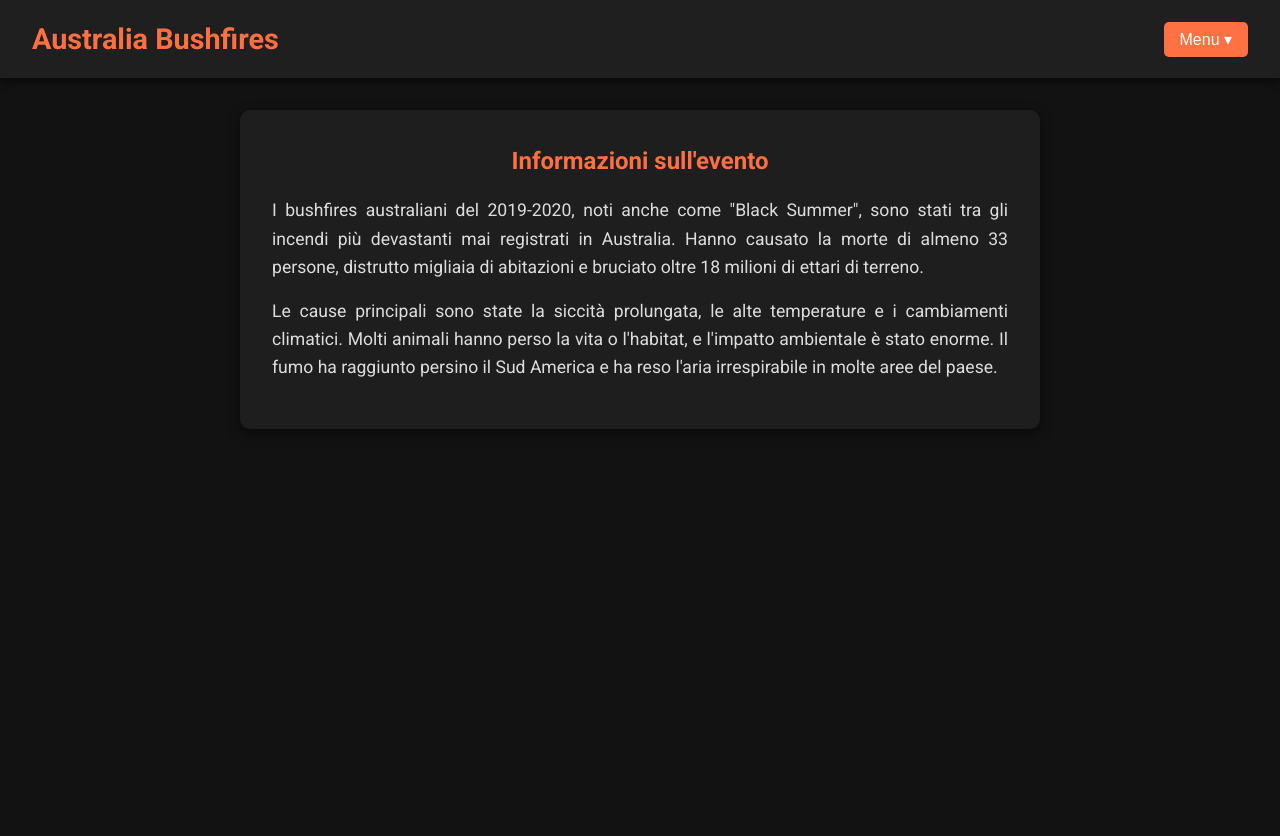
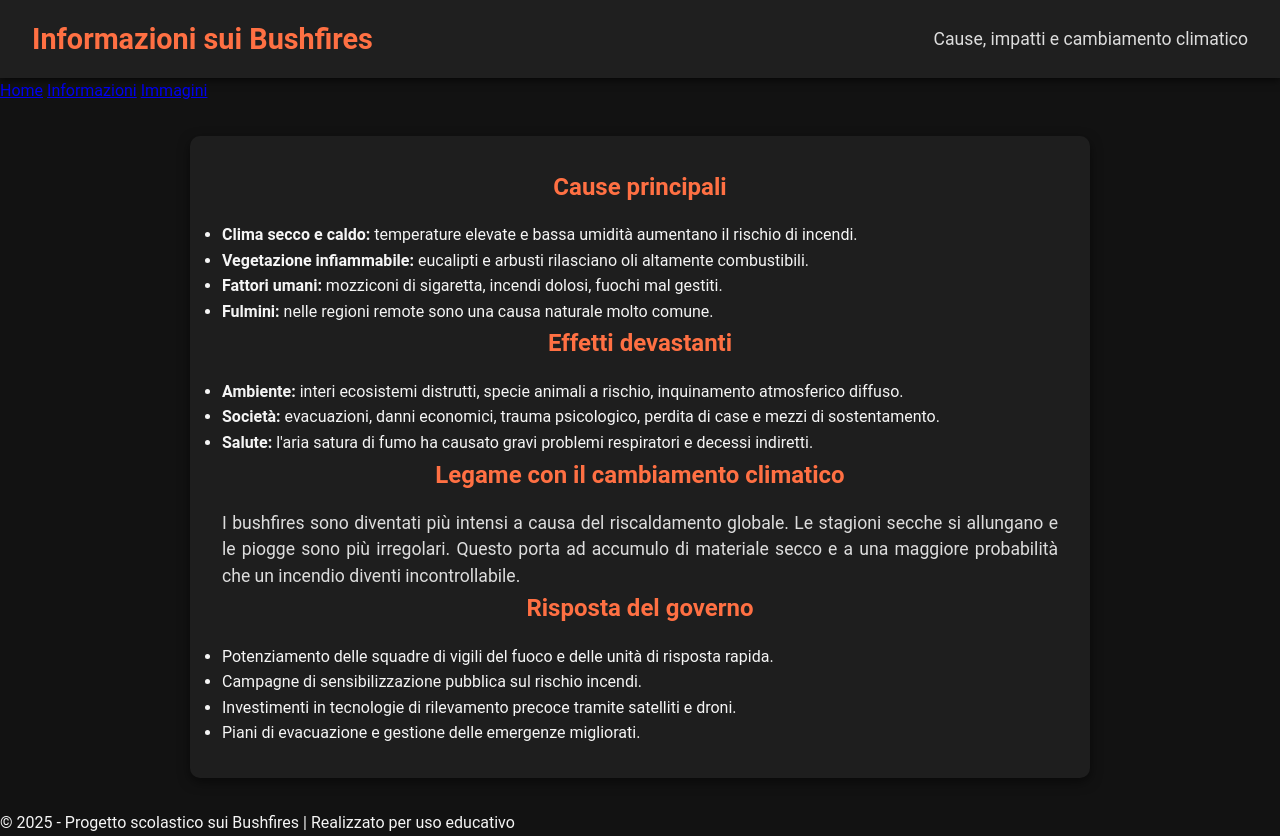
Before and after one commit to OscarBonato/australia-bushfires, a plain HTML site: page info.html in a window 1280 px wide. Before the commit the page ends 800 px from the top, so only its background shows below. Drawn offline with Linux system fonts and the light colour scheme.

Commit message:
Update info.html

```diff
--- a/info.html
+++ b/info.html
@@ -2,57 +2,56 @@
 <html lang="it">
 <head>
   <meta charset="UTF-8" />
-  <meta name="viewport" content="width=device-width, initial-scale=1" />
-  <title>Informazioni - Australia Bushfires</title>
-  <link href="https://fonts.googleapis.com/css2?family=Roboto:wght@400;700&display=swap" rel="stylesheet" />
+  <title>Informazioni - Bushfires in Australia</title>
   <link rel="stylesheet" href="style.css" />
-  <style>
-    main {
-      max-width: 800px;
-      margin: 2rem auto;
-      padding: 2rem;
-      background-color: #1e1e1e;
-      border-radius: 10px;
-      box-shadow: 0 4px 12px rgba(0,0,0,0.5);
-      color: #ddd;
-    }
-    h2 {
-      color: #ff7043;
-      margin-bottom: 1rem;
-    }
-    p {
-      margin-bottom: 1rem;
-      line-height: 1.6;
-    }
-  </style>
-  <script>
-    function toggleDropdown() {
-      const dropdown = document.getElementById('dropdown');
-      dropdown.style.display = dropdown.style.display === 'block' ? 'none' : 'block';
-    }
-  </script>
+  <link rel="preconnect" href="https://fonts.googleapis.com" />
+  <link rel="preconnect" href="https://fonts.gstatic.com" crossorigin />
+  <link href="https://fonts.googleapis.com/css2?family=Poppins:wght@300;500;700&display=swap" rel="stylesheet" />
 </head>
 <body>
   <header>
-    <h1>Australia Bushfires</h1>
-    <nav>
-      <button class="menu" onclick="toggleDropdown()">Menu ▾</button>
-      <div id="dropdown" class="dropdown">
-        <a href="index.html">Home</a>
-        <a href="info.html">Informazioni</a>
-        <a href="rainfall.html">Deficit Pioggia</a>
-        <a href="evoluzione.html">Evoluzione Incendi</a>
-      </div>
-    </nav>
+    <h1>Informazioni sui Bushfires</h1>
+    <p>Cause, impatti e cambiamento climatico</p>
   </header>
+
+  <nav>
+    <a href="index.html">Home</a>
+    <a href="info.html">Informazioni</a>
+    <a href="immagini.html">Immagini</a>
+  </nav>
+
   <main>
-    <h2>Informazioni sull'evento</h2>
+    <h2>Cause principali</h2>
+    <ul>
+      <li><strong>Clima secco e caldo:</strong> temperature elevate e bassa umidità aumentano il rischio di incendi.</li>
+      <li><strong>Vegetazione infiammabile:</strong> eucalipti e arbusti rilasciano oli altamente combustibili.</li>
+      <li><strong>Fattori umani:</strong> mozziconi di sigaretta, incendi dolosi, fuochi mal gestiti.</li>
+      <li><strong>Fulmini:</strong> nelle regioni remote sono una causa naturale molto comune.</li>
+    </ul>
+
+    <h2>Effetti devastanti</h2>
+    <ul>
+      <li><strong>Ambiente:</strong> interi ecosistemi distrutti, specie animali a rischio, inquinamento atmosferico diffuso.</li>
+      <li><strong>Società:</strong> evacuazioni, danni economici, trauma psicologico, perdita di case e mezzi di sostentamento.</li>
+      <li><strong>Salute:</strong> l'aria satura di fumo ha causato gravi problemi respiratori e decessi indiretti.</li>
+    </ul>
+
+    <h2>Legame con il cambiamento climatico</h2>
     <p>
-      I bushfires australiani del 2019-2020, noti anche come "Black Summer", sono stati tra gli incendi più devastanti mai registrati in Australia. Hanno causato la morte di almeno 33 persone, distrutto migliaia di abitazioni e bruciato oltre 18 milioni di ettari di terreno.
+      I bushfires sono diventati più intensi a causa del riscaldamento globale. Le stagioni secche si allungano e le piogge sono più irregolari. Questo porta ad accumulo di materiale secco e a una maggiore probabilità che un incendio diventi incontrollabile.
     </p>
-    <p>
-      Le cause principali sono state la siccità prolungata, le alte temperature e i cambiamenti climatici. Molti animali hanno perso la vita o l'habitat, e l'impatto ambientale è stato enorme. Il fumo ha raggiunto persino il Sud America e ha reso l'aria irrespirabile in molte aree del paese.
-    </p>
+
+    <h2>Risposta del governo</h2>
+    <ul>
+      <li>Potenziamento delle squadre di vigili del fuoco e delle unità di risposta rapida.</li>
+      <li>Campagne di sensibilizzazione pubblica sul rischio incendi.</li>
+      <li>Investimenti in tecnologie di rilevamento precoce tramite satelliti e droni.</li>
+      <li>Piani di evacuazione e gestione delle emergenze migliorati.</li>
+    </ul>
   </main>
+
+  <footer>
+    &copy; 2025 - Progetto scolastico sui Bushfires | Realizzato per uso educativo
+  </footer>
 </body>
 </html>
```
